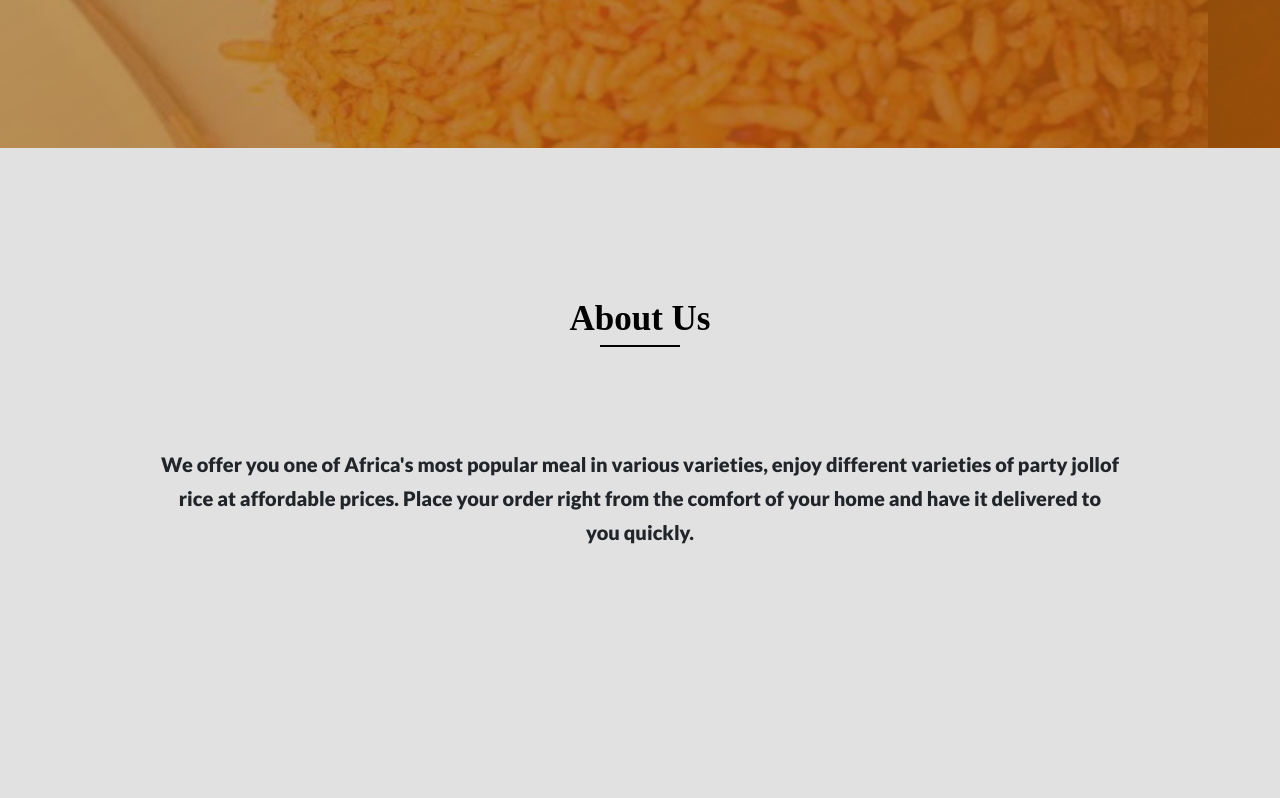
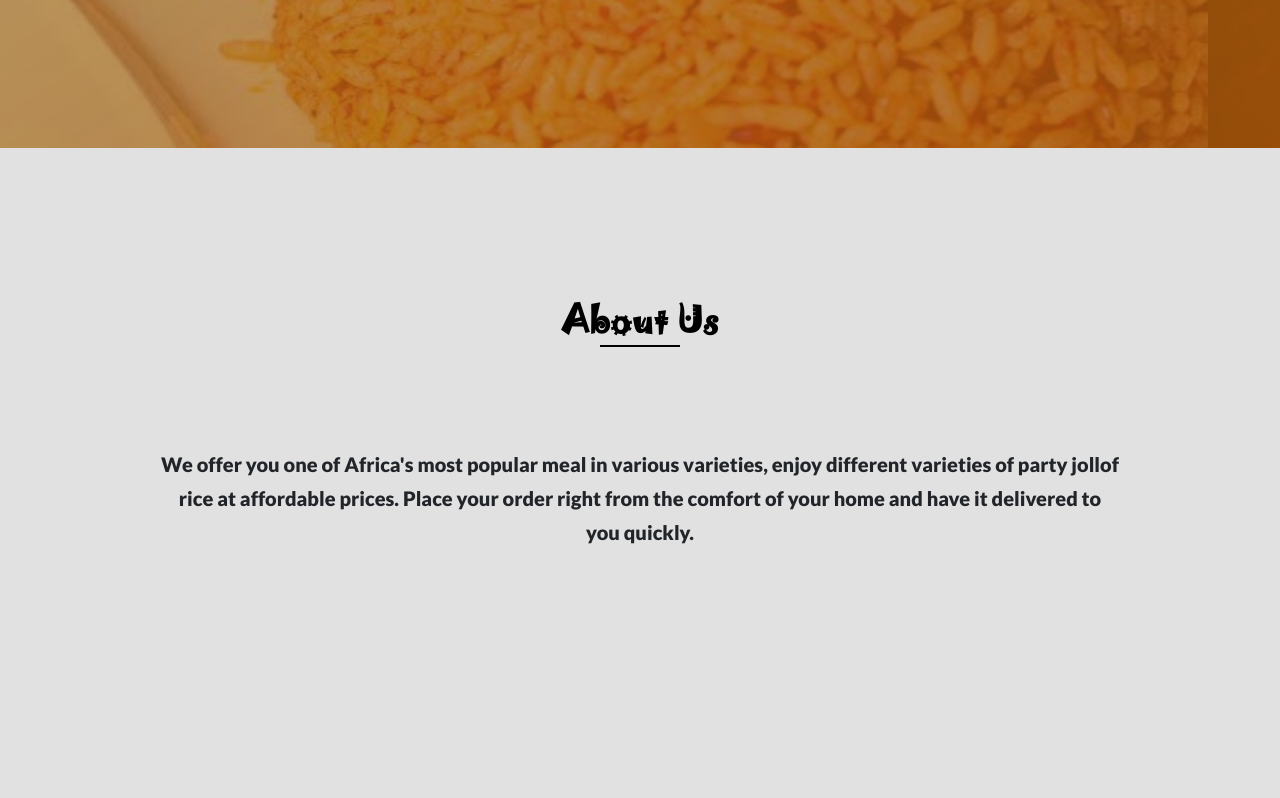
Before and after one commit to dharold1/jollof-project, a website: page index.html in a window 1280 px wide. Shown: the part 652-1450 px from the top of the page. Drawn offline with Linux system fonts and the light colour scheme.

Commit message:
made some text and color changes

```diff
--- a/assets/css/style.css
+++ b/assets/css/style.css
@@ -7,7 +7,10 @@
     font-family: monoton;
     src: url(../fonts/monoton/Monoton-Regular.ttf);
 }
-
+@font-face {
+    font-family: jokerman;
+    src: url(../fonts/Jokerman-Font/Jokerman\ Font.ttf);
+}
 * {
     margin: 0;
     padding: 0;
@@ -154,7 +157,7 @@ header::after{
     font-size: 2rem;
     padding: 0 16rem;
 }
-/* ===========================GALLERY CSS ==================================== */
+/* =======/====================GALLERY CSS ==================================== */
 .gallery {
     height: 100vh;
     text-align: center;
```
Also changed, not shown: assets/fonts/Jokerman-Font/Jokerman Font.ttf (added).
